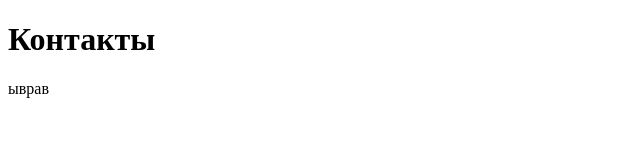
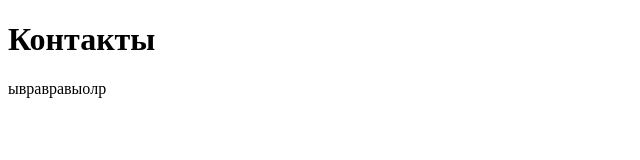
Before and after one commit to BKS77/BKS77.github.io, a plain HTML site: page Задание 1/kontackt/kontackt.html in a window 1280 px wide. Shown: the full height of the page, 0-640 px from the left. Drawn offline with Linux system fonts and the light colour scheme.

Commit message:
фиксация

```diff
--- a/Задание 1/kontackt/kontackt.html
+++ b/Задание 1/kontackt/kontackt.html
@@ -10,7 +10,7 @@
         Контакты
     </h1>
     <p>
-        ыврав
+        ывравравыолр
     </p>
 </body>
 </html>
```
